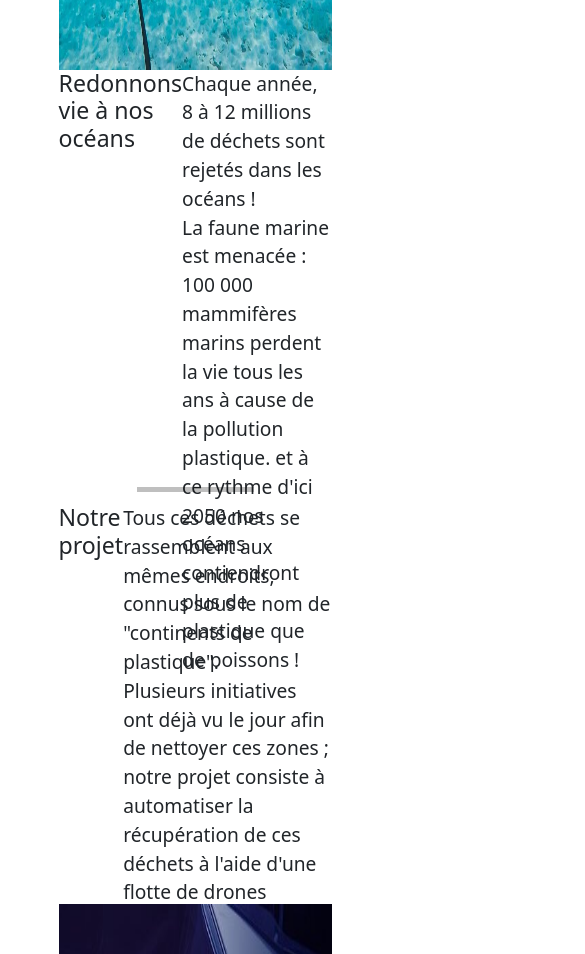
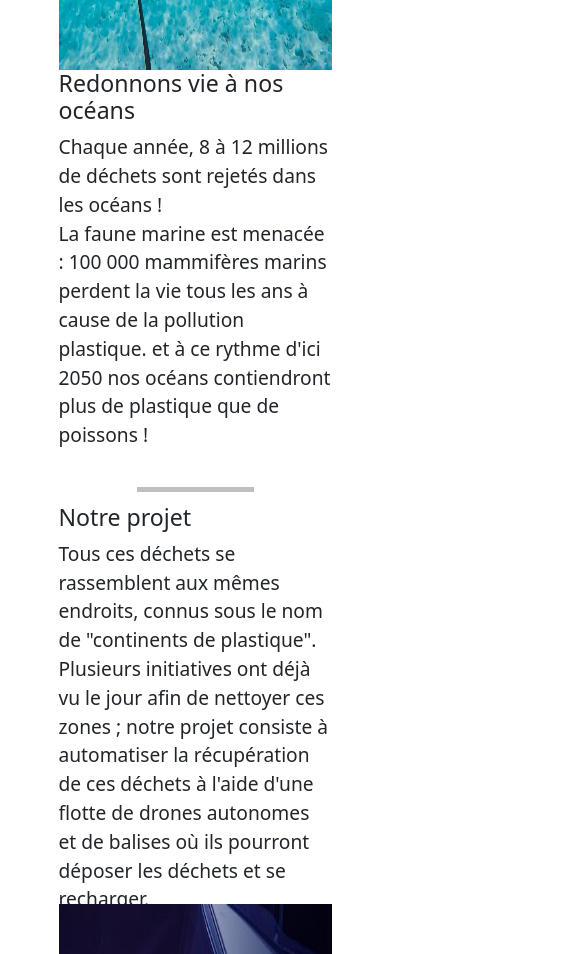
Before and after one commit to loic-deyssautier/oceanbees.eu, an Angular app in the folder SitePortfolio/: page / in a window 390 px wide. Shown: the part 469-1423 px from the top of the page, 585 px wide, since content can reach past the window. Built offline with nearby package versions, Linux system fonts and the light colour scheme; grey boxes are pictures that could not be loaded.

Commit message:
[FIX] mobile version

```diff
--- a/SitePortfolio/src/app/home/home.component.css
+++ b/SitePortfolio/src/app/home/home.component.css
@@ -103,8 +103,6 @@ hr {
   @media (max-width: 767.98px) {
     .col1, .col2 {
         width: 100%;
-        display: flex;
-        flex-direction: ;
     }
 
 }
```
